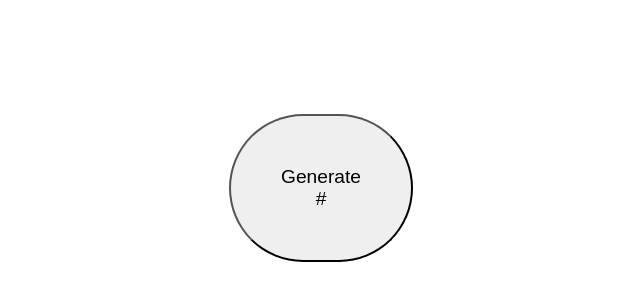
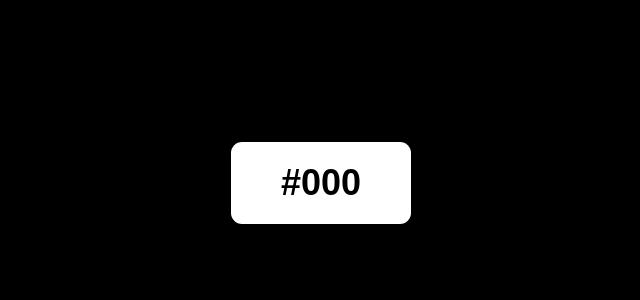
Before and after one commit to Blobcoding157/react-random-color-generator, a React (Create React App) app: page / in a window 1280 px wide. Shown: the part 212-512 px from the top of the page, without its empty margins (319-959 px from the left). Built offline with nearby package versions, Linux system fonts and the light colour scheme.

Commit message:
Finish minimum requirements

```diff
--- a/package.json
+++ b/package.json
@@ -6,6 +6,7 @@
     "@testing-library/jest-dom": "^5.14.1",
     "@testing-library/react": "^13.0.0",
     "@testing-library/user-event": "^13.2.1",
+    "randomcolor": "^0.6.2",
     "react": "^18.2.0",
     "react-dom": "^18.2.0",
     "react-scripts": "5.0.1",
--- a/src/App.css
+++ b/src/App.css
@@ -1,38 +1,43 @@
-.App {
-  text-align: center;
+.container {
+  height: 100vh;
+  width: 100vw;
+
+  display: grid;
+  place-items: center;
+
+  transition: all 0.5s ease-in-out;
 }
 
-.App-logo {
-  height: 40vmin;
-  pointer-events: none;
+button {
+  padding: 20px 50px;
+  font-size: 36px;
+  font-weight: 700;
+  border: none;
+  background-color: white;
+  border-radius: 11px;
+  cursor: pointer;
+  box-shadow: 0 5px 12px 2px rgba(0, 0, 0, 0.15);
+  transform: translate3d(0, -5px, 5px);
+
+  transition: color 0.5s ease-in-out, transform 0.3s ease-in-out,
+    box-shadow 0.3s ease-in-out;
 }
 
-@media (prefers-reduced-motion: no-preference) {
-  .App-logo {
-    animation: App-logo-spin infinite 20s linear;
-  }
+button:focus {
+  outline: none;
 }
 
-.App-header {
-  background-color: #282c34;
-  min-height: 100vh;
-  display: flex;
-  flex-direction: column;
-  align-items: center;
-  justify-content: center;
-  font-size: calc(10px + 2vmin);
-  color: white;
+button:hover {
+  transform: translate3d(0, 0, 0);
+  box-shadow: none;
 }
 
-.App-link {
-  color: #61dafb;
-}
-
-@keyframes App-logo-spin {
-  from {
-    transform: rotate(0deg);
-  }
-  to {
-    transform: rotate(360deg);
-  }
-}
+/* optional {
+  padding: 20px 30px;
+  display: grid;
+  place-items: center normal;
+  font-size: 20px;
+  font-weight: 700;
+  border: none;
+  background-color: white;
+} */
--- a/src/App.js
+++ b/src/App.js
@@ -1,42 +1,38 @@
 import './App.css';
+import randomColor from 'randomcolor';
 import { useState } from 'react';
 
-const useGenerateRandomColor = () => {
-  const [color, setColor] = useState('');
-  const generateColor = () => {
-    setColor(Math.random().toString(16).substr(-6));
+const RandomColor = () => {
+  const [color, setColor] = useState('#000');
+
+  const getRgb = () => Math.floor(Math.random() * 256);
+
+  const rgbToHex = (r, g, b) =>
+    '#' +
+    [r, g, b]
+      .map((x) => {
+        const hex = x.toString(16);
+        return hex.length === 1 ? '0' + hex : hex;
+      })
+      .join('');
+
+  const handleGenerate = () => {
+    const color = {
+      r: getRgb(),
+      g: getRgb(),
+      b: getRgb(),
+    };
+
+    setColor(rgbToHex(color.r, color.g, color.b));
   };
-  return { color, generateColor };
-};
 
-function App() {
-  const { color, generateColor } = useGenerateRandomColor();
   return (
-    <div
-      style={{
-        height: '100vh',
-        width: '100vw',
-        backgroundColor: '#' + color,
-        display: 'flex',
-        justifyContent: 'center',
-        alignItems: 'center',
-      }}
-    >
-      <button
-        style={{
-          padding: '50px',
-          borderRadius: '1000px',
-          backgroundImage:
-            'linear-gradient(to top, #' + color + ' 0%, #FFFFFF 80%)',
-          fontSize: 'larger',
-        }}
-        onClick={generateColor}
-      >
-        Generate <br />
-        {'#' + color}
+    <div style={{ backgroundColor: color }} className="container">
+      <button style={{ color: color }} onClick={handleGenerate}>
+        {color} <br />
       </button>
     </div>
   );
-}
+};
 
-export default App;
+export default RandomColor;
```
Also changed, not shown: 1 other file (tests, documents, lock files or other folders).
